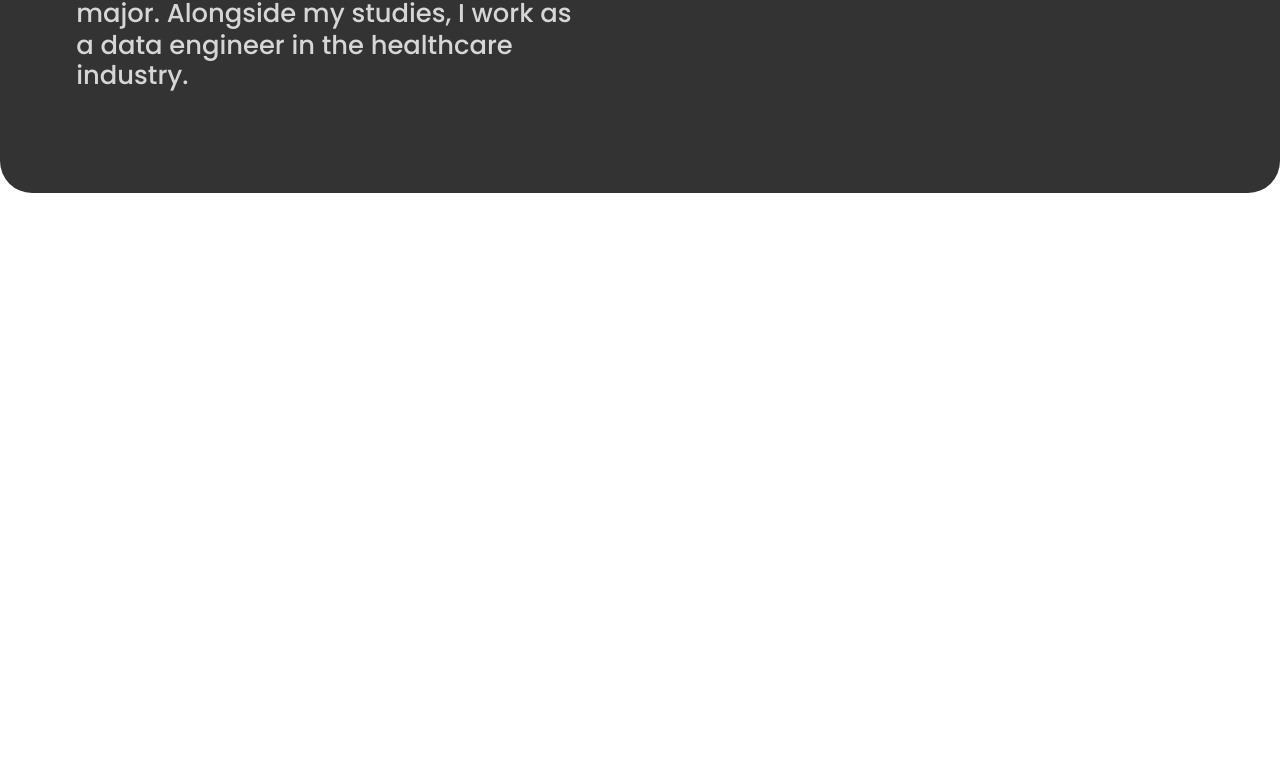
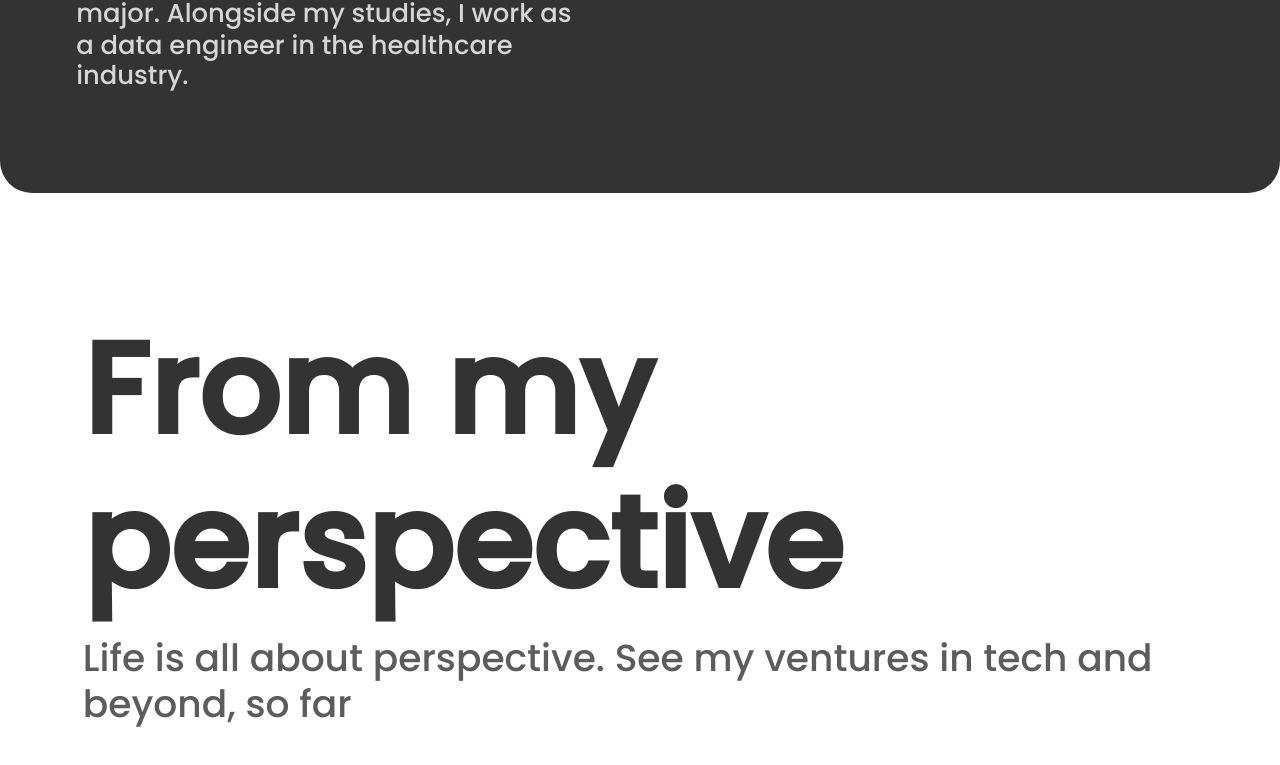
Before and after one commit to SamuelAdamson/SamuelAdamson.github.io, a React (Create React App) app: page / in a window 1280 px wide. Shown: the part 1449-2214 px from the top of the page. Built offline with nearby package versions, Linux system fonts and the light colour scheme.

Commit message:
Added Section

```diff
--- a/src/css/App.css
+++ b/src/css/App.css
@@ -95,11 +95,22 @@ a:hover {
 }
 
 
+/* FADE IN ON SCROLL --------------------------------------------------------------------------------------------------------- */
+.ScrollFade {
+    transform: translateY(5vh);
+    filter: opacity(0);
+    transition: all ease 1s;
+}
+.ScrollFade.show {
+    transform: translateY(0);
+    filter: opacity(1);
+}
+
+
 /* DYNAMIC CONTAINER --------------------------------------------------------------------------------------------------------- */
 .dyno-wrapper {
     display: flex;
     justify-content: center;
-    margin-bottom: 100vh;
 }
 .Dyno {
     display: flex;
@@ -207,6 +218,23 @@ a:hover {
     transform: none;
 }
 
+
+.mid-header {
+    padding-top: 15vh;
+    padding-bottom: 15vh;
+    padding-left: 1vw;
+    padding-right: 1vw;
+}
+.mid-header h1 {
+    font-size: calc(2rem + 7.5vw);
+}
+.mid-header h2 {
+    padding-top: 2vh;
+    font-size: calc(0.75rem + 2vw);
+    filter: opacity(0.8);
+}
+
+
 .profile-img { /* Profile Pic */
     width: calc(280px + 13vw);
     height: auto;
--- a/src/pages/Home.js
+++ b/src/pages/Home.js
@@ -5,6 +5,7 @@ import { Container, Row, Col } from 'react-bootstrap';
 // Components
 import SplashScreen from './components/SplashScreen';
 import Dyno from './components/Dyno';
+import ScrollFade from './components/ScrollFade';
 // Images
 import Profile from '../img/profile.jpg';
 
@@ -135,6 +136,16 @@ class Home extends Component {
                         </Row>
                     </Container>
                 }/>
+
+                <ScrollFade props={
+                    <Container className="mid-header">
+                        <h1> <strong> From my perspective </strong> </h1>
+                        <h2>
+                            Life is all about perspective. See my ventures in tech and beyond, so far
+                        </h2>
+                    </Container>
+                }/>
+
             </div>
         );
     }
--- a/src/pages/components/Dyno.js
+++ b/src/pages/components/Dyno.js
@@ -4,7 +4,7 @@
 import { useInView } from 'react-intersection-observer';
 
 const Dyno = ({ thresh, props }) => {
-    // If view width is less than < 720 make thresh 0
+    // If view width is less than < 720 make thresh 1/4
     if(window.innerWidth < 720) {
         thresh /= 4;
     }
--- /dev/null
+++ b/src/pages/components/ScrollFade.js
@@ -0,0 +1,23 @@
+// FADE ON SCROLL CONTAINER -- All pages
+// Author: Samuel Adamson
+// Intersection Observers
+import { useInView } from 'react-intersection-observer';
+
+const ScrollFade = ({ props }) => {
+    // Threshold
+    let thresh = 0.4;
+    if (window.innerWidth < 720) thresh = 0.125;
+
+    // Intersection Observer
+    const { ref, inView } = useInView({
+        threshold: thresh
+    })
+
+    return (
+        <div ref={ ref } className={ inView ? 'ScrollFade show' : 'ScrollFade' }>
+            { props }
+        </div>
+    );
+}
+
+export default ScrollFade;
```
